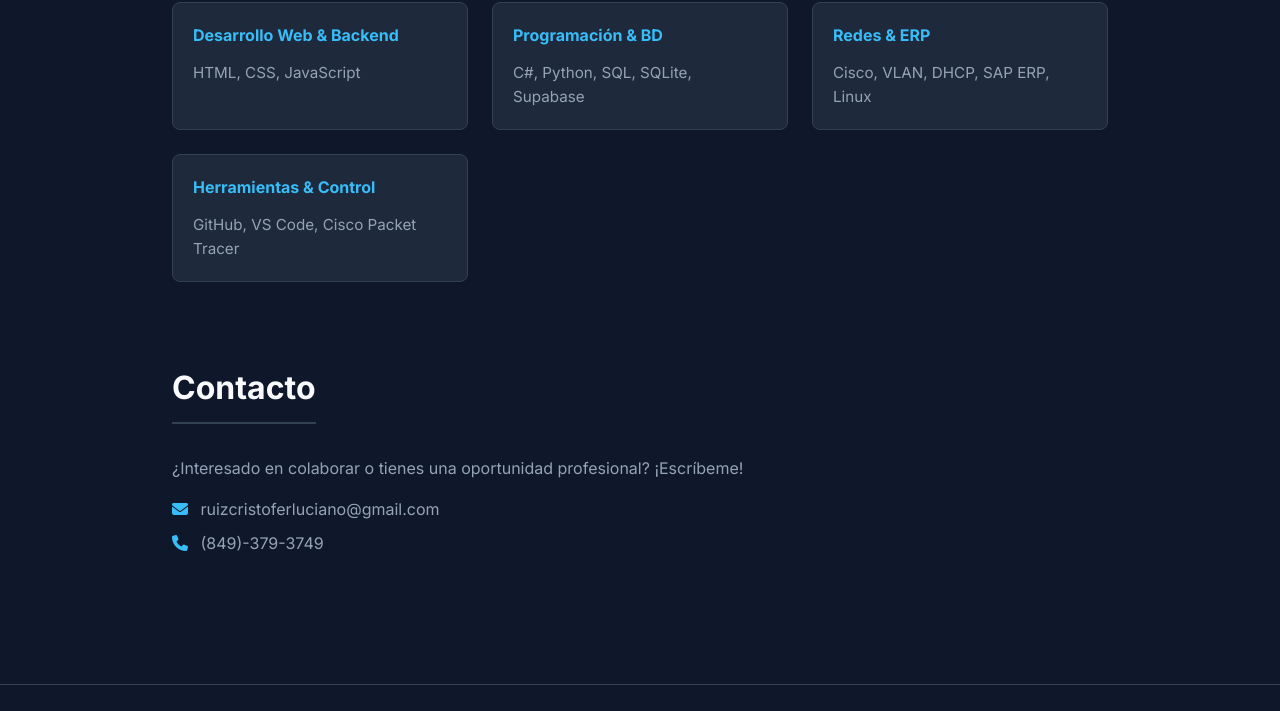
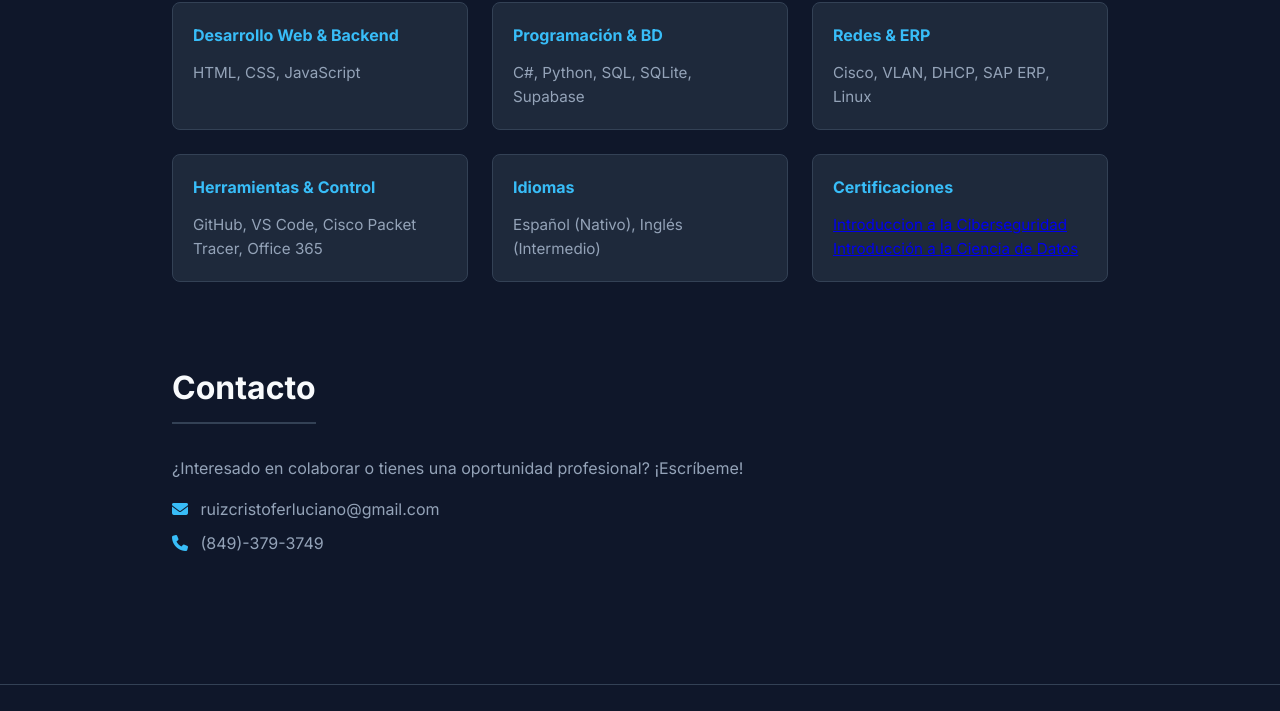
Before and after one commit to Crixx17/Mi-portafolio-Web, a plain HTML site: page index.html in a window 1280 px wide. Shown: the part 2249-2960 px from the top of the page. Drawn offline with Linux system fonts and the light colour scheme.

Commit message:
Update index.html

```diff
--- a/index.html
+++ b/index.html
@@ -111,7 +111,15 @@
                 </div>
                 <div class="skill-category">
                     <h4>Herramientas & Control</h4>
-                    <p>GitHub, VS Code, Cisco Packet Tracer</p>
+                    <p>GitHub, VS Code, Cisco Packet Tracer, Office 365</p>
+                </div>
+                     <div class="skill-category">
+                    <h4>Idiomas</h4>
+                    <p>Español (Nativo), Inglés (Intermedio)</p>
+                </div>
+                <div class="skill-category">
+                    <h4>Certificaciones</h4>
+                    <p> <a href="https://drive.google.com/file/d/16pI6V7GwNByXjC1aRMHDnuRAE56cl9Ai/view?usp=drive_link">Introduccion a la Ciberseguridad</a> <a href="https://drive.google.com/file/d/1HoNSMZJEiSTai-BR-Xq6jykJ9hx3M8Yq/view?usp=sharing">Introducción a la Ciencia de Datos</a> </p>
                 </div>
             </div>
         </section>
```
